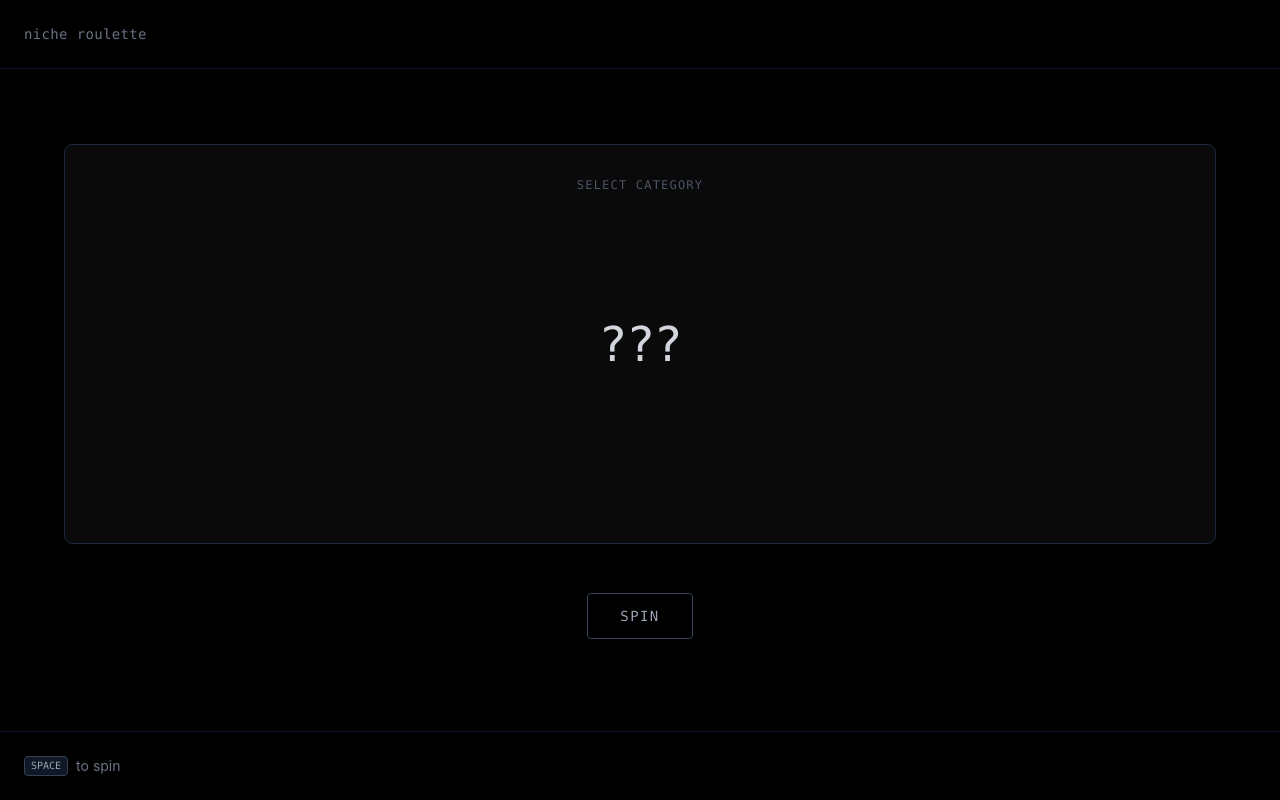
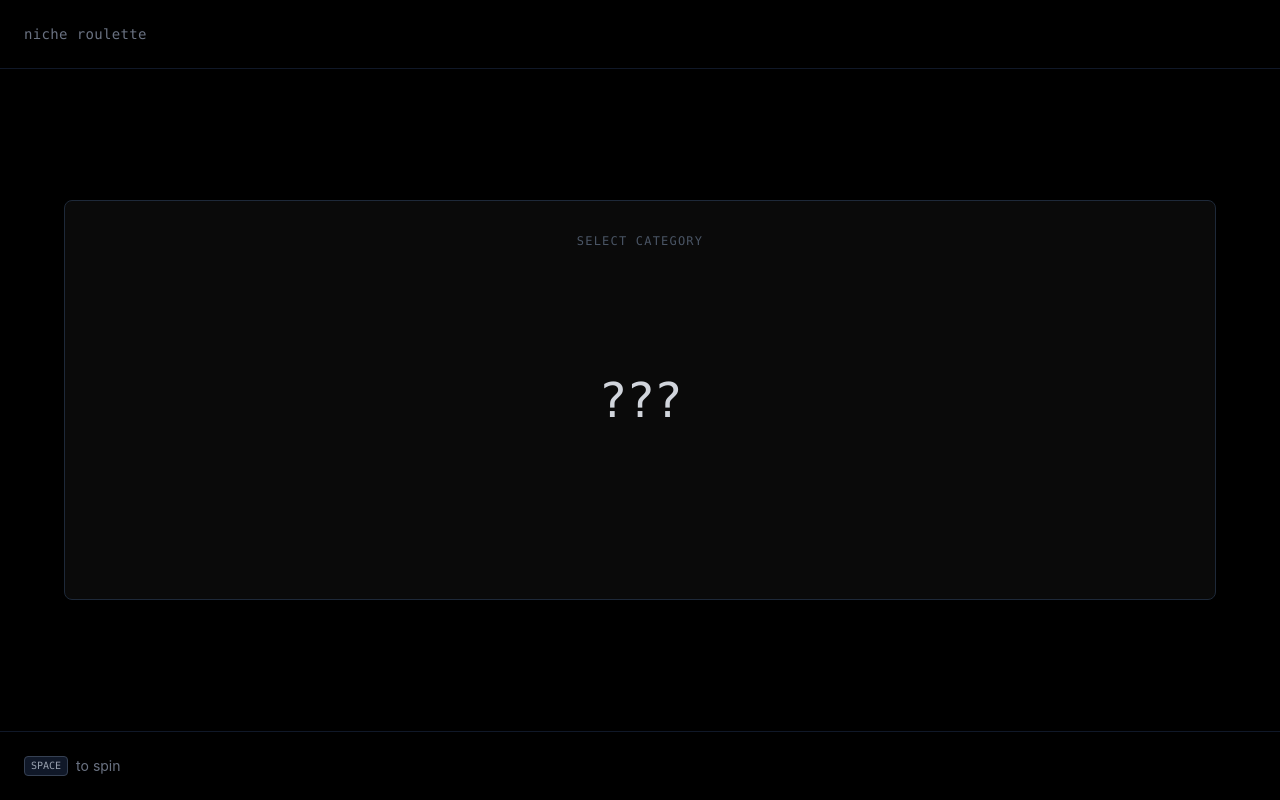
Before and after one commit to chxmpizy/Niche_Roulette, a Next.js app: page / in a window 1280 px wide. Built offline with nearby package versions, Linux system fonts and the light colour scheme.

Commit message:
style: remove manual spin buttons in favor of clicking or spacebar

```diff
--- a/components/roulette/category-stage.tsx
+++ b/components/roulette/category-stage.tsx
@@ -71,29 +71,6 @@ export function CategoryStage() {
             </div>
           </div>
 
-          <div className="h-20 mt-8 w-full flex items-center justify-center">
-            {!finalResult ? (
-              <button
-                onClick={startSpin}
-                disabled={isSpinning}
-                className={clsx(
-                  "px-8 py-3 text-sm font-mono tracking-widest uppercase rounded border transition-all duration-300",
-                  isSpinning
-                    ? "border-transparent text-gray-600 opacity-50"
-                    : "border-gray-700 text-gray-400 hover:text-white hover:border-white hover:bg-white/5"
-                )}
-              >
-                {isSpinning ? "Spinning..." : "Spin"}
-              </button>
-            ) : (
-              <button
-                onClick={startSpin}
-                className="px-8 py-3 text-sm font-mono tracking-widest uppercase rounded border border-white bg-white text-black hover:bg-gray-200 transition-all duration-300 animate-in fade-in slide-in-from-bottom-4"
-              >
-                Spin Again
-              </button>
-            )}
-          </div>
         </div>
       </main>
 
```
